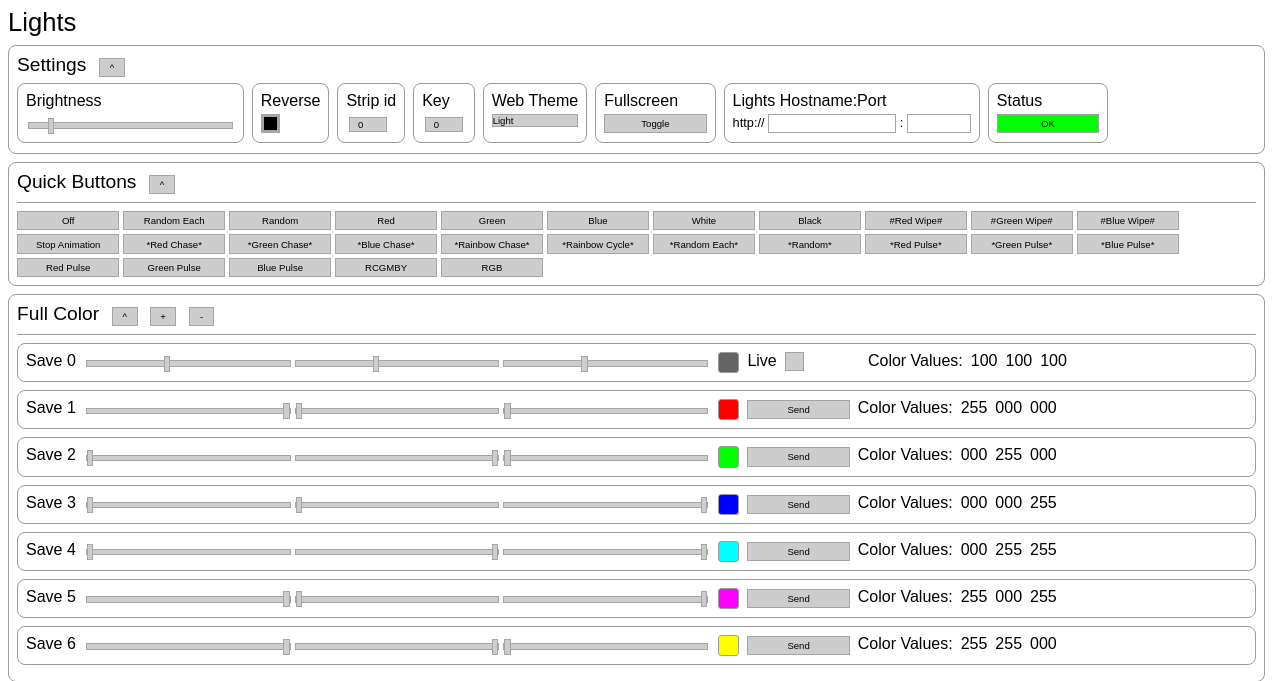
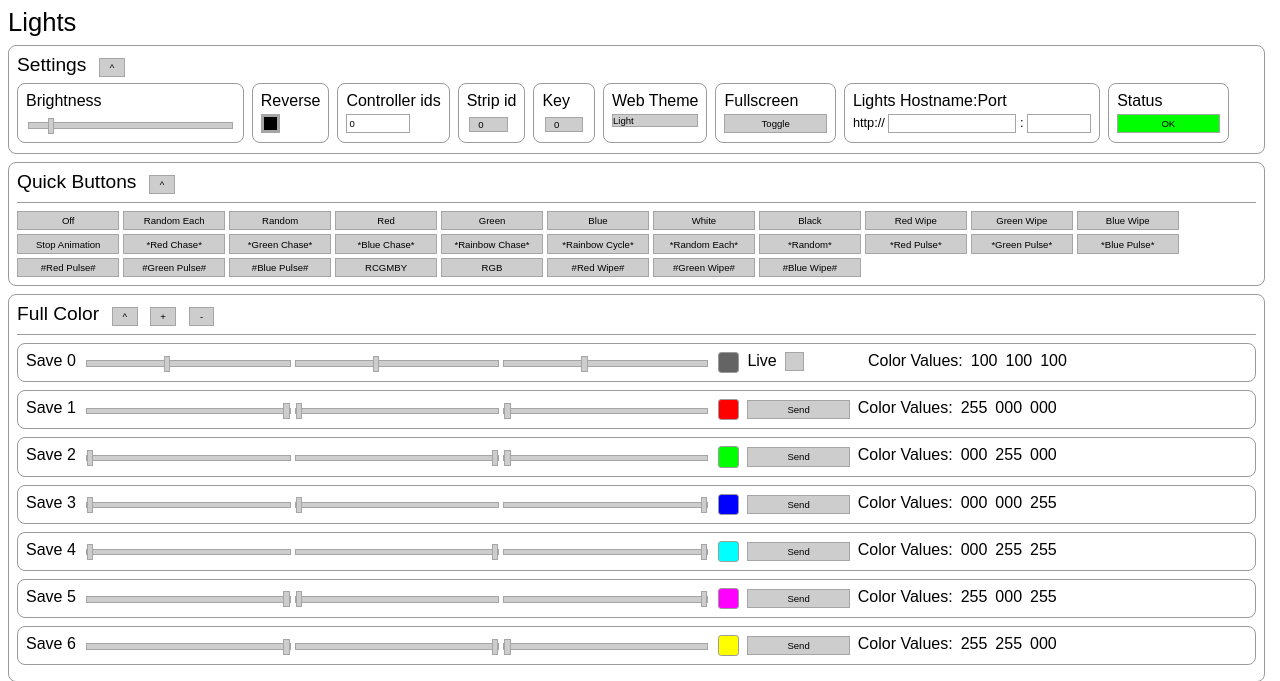
Before and after one commit to kinsaurralde/ws_281x-lights, a Flask app: page / in a window 1280 px wide. Shown: the top 681 px of the page. Run offline with Flask 2, Linux system fonts and the light colour scheme; parts of the project's set-up code (start-up, migrations or seed data) failed here and were passed over.

Commit message:
web page / no arg run bug fixes

```diff
--- a/app.py
+++ b/app.py
@@ -134,46 +134,45 @@ def change_settings(param):
     return create_response({})
 
 
-@app.route('/<key_ids>/run/<function>/<param>')
-def run(key_ids, function, param=None):
+@app.route('/<key_ids>/run/<function>')
+@app.route('/<key_ids>/run/<function>/<args>')
+def run(key_ids, function, args=None):
     try:
         data = split_key_ids(key_ids)
         keys.check_key(data["key"], data["strip_id"])
-        params = param.split(',')
-        params = [int(x) for x in params if x.lstrip('-').isdigit()]
+        if args is not None:
+            args = [int(x) if x.lstrip('-').isdigit() else str(x) for x in args.split(',')]
         mc.stop(data["controller_ids"], int(data["strip_id"]))
         controller_response = mc.run(data["controller_ids"], int(
-            data["strip_id"]), function, params)
+            data["strip_id"]), function, args)
         return create_response(controller_response)
     except Exception as e:
         return exception_handler(e)
 
 
-@app.route('/<key_ids>/thread/<function>/<param>')
-def thread(key_ids, function, param):
+@app.route('/<key_ids>/thread/<function>/<args>')
+def thread(key_ids, function, args):
     try:
         data = split_key_ids(key_ids)
         keys.check_key(data["key"], data["strip_id"])
-        params = param.split(',')
-        params = [int(x) for x in params if x.lstrip('-').isdigit()]
+        args = [int(x) if x.lstrip('-').isdigit() else str(x) for x in args.split(',')]
         controller_response = mc.thread(
-            data["controller_ids"], int(data["strip_id"]), function, params)
+            data["controller_ids"], int(data["strip_id"]), function, args)
         return create_response(controller_response)
     except Exception as e:
         return exception_handler(e)
 
 
-@app.route('/<key_ids>/animate/<function>/<param>')
-@app.route('/<key_ids>/animate/<function>/<param>/<delay>')
-def animate(key_ids, function, param, delay=0):
+@app.route('/<key_ids>/animate/<function>/<args>')
+@app.route('/<key_ids>/animate/<function>/<args>/<delay>')
+def animate(key_ids, function, args, delay=0):
     try:
         data = split_key_ids(key_ids)
         keys.check_key(data["key"], data["strip_id"])
-        params = param.split(',')
-        params = [int(x) for x in params if x.lstrip('-').isdigit()]
+        args = [int(x) if x.lstrip('-').isdigit() else str(x) for x in args.split(',')]
         mc.stop(data["controller_ids"], int(data["strip_id"]))
         controller_response = mc.animate(data["controller_ids"],
-                                         int(data["strip_id"]), function, params, delay)
+                                         int(data["strip_id"]), function, args, delay)
         return create_response(controller_response)
     except Exception as e:
         return exception_handler(e)
--- a/static/main.css
+++ b/static/main.css
@@ -175,6 +175,11 @@ select {
     flex-wrap: wrap;
 }
 
+.section-flex-no-border {
+    display: flex;
+    flex-wrap: wrap;
+}
+
 .section-hidden {
     display: flex;
 }
--- a/static/main.js
+++ b/static/main.js
@@ -18,6 +18,7 @@ class LightStrip {
         this.sender = new Sender();
 
         this.createPixels();
+        this.getInfo();
     }
 
     // Setups
@@ -34,6 +35,24 @@ class LightStrip {
         html.appendSetting(section_flex, "Resend", html.createButton("Send", "individual-pixels-resend", "lights.resendIndividual()"));
         html.appendSetting(section_flex, "Multiple", [html.createInputNumber(0, 60, 0, null, "individual-pixels-multi-start"), html.createInputNumber(0, 60, 29, null, "individual-pixels-multi-end"), html.createButton("Send", "individual-pixels-multi-send", "lights.setMultiple()")], true);
         document.getElementById("individual-pixels-settings").appendChild(section_flex);
+    }
+
+    createControllerSettings(data) {    // for future use
+        // let div  = document.getElementById("settings-controllers-container");
+        // div.innerHTML = "";
+        // for(let i = 0; i < data.length; i++) {
+        //     let title_div = document.createElement("div");
+        //     title_div.innerText = "Controller " + data[i].controller_id;
+        //     let controller_div = document.createElement("div");
+        //     controller_div.className = "section-flex-no-border";
+        //     html.appendSetting(controller_div, "Active", html.createInputCheckBox("Live", "settings-controller-"+i+"active"))
+
+        //     let divider = document.createElement("div");
+        //     divider.className = "divider";
+        //     div.appendChild(divider);
+        //     div.appendChild(title_div);
+        //     div.appendChild(controller_div);
+        // }
     }
 
     // Settings
@@ -75,6 +94,10 @@ class LightStrip {
     updateKey() {
         this.key = document.getElementById("settings-key").value;
         this.updateHost();
+    }
+
+    updateControllers() {
+        this.controllers = document.getElementById("settings-controllers").value;
     }
 
     // Other
@@ -198,9 +221,9 @@ class LightStrip {
         this.send(path, true);
     }
 
-    wipe(r, g, b, dir, wait_ms) {
+    wipe(r, g, b, dir, wait_ms, mode="run") {
         dir *= this.direction;
-        let path = "run/wipe/" + r + "," + g + "," + b + "," + dir + "," + wait_ms;
+        let path = mode + "/wipe/" + r + "," + g + "," + b + "," + dir + "," + wait_ms;
         this.send(path, true);
     }
 
@@ -322,9 +345,9 @@ class LightStrip {
     send(path, send_id_key = true, in_new_window = false) {
         let strip_id_key = "";
         if (send_id_key) {
-            strip_id_key = this.key + ":" + this.controllers + ":" + this.strip_id;
+            strip_id_key = this.key + ":" + this.controllers + ":" + this.strip_id + "/";
         }
-        let send_url = "http://" + this.hostname + ":" + this.port + "/" + strip_id_key + "/" + path;
+        let send_url = "http://" + this.hostname + ":" + this.port + "/" + strip_id_key + path;
         if (in_new_window) {
             window.open(send_url, "_blank");
         } else {
@@ -332,4 +355,24 @@ class LightStrip {
         }
         this.updateLog(path);
     }
+
+    getInfo() { // For future use
+        // let url = "http://" + this.hostname + ":" + this.port + "/info/get";
+        // let request = new XMLHttpRequest();
+        // request.open('GET', url, true);
+        // request.onload = function () {
+        //     console.log("Status code: ", this.status);
+        //     if (this.status >= 200 && this.status < 400) {
+        //         let data = JSON.parse(this.response);
+        //         console.log("Recieved Data:", data);
+        //         lights.createControllerSettings(data);
+        //     } else {
+        //         console.log("There was an error");
+        //     }
+        // };
+        // request.onerror = function () {
+        //     console.log("Connection Error: ", this.status, request);
+        // };
+        // request.send();
+    }
 }
--- a/templates/index.html
+++ b/templates/index.html
@@ -19,11 +19,6 @@
 </head>
 
 <body onload="pageLoad()">
-    <iframe id="send-data-0" class="send-data" src=""></iframe>
-    <iframe id="send-data-1" class="send-data" src=""></iframe>
-    <iframe id="send-data-2" class="send-data" src=""></iframe>
-    <iframe id="send-data-3" class="send-data" src=""></iframe>
-
     <div id="page-title">Lights</div>
 
 
@@ -33,9 +28,9 @@
 
     <div class="section" id="settings">
         <div class="section-title">Settings<input type="button" class="expand-button" value="^" style="width: 2vw;"
-                onclick="expand('settings','flex')"></div>
+                onclick="expand('settings','block')"></div>
         <div class="space-1"></div>
-        <div class="section-hidden" id="settings-expanded">
+        <div class="section-flex-no-border">
             <div class="divider"></div>
             <div class="section-setting">
                 <div class="section-title-secondary">Brightness</div>
@@ -48,6 +43,13 @@
                 <div class="section-title-secondary">Reverse</div>
                 <div class="space-1"></div>
                 <input type="checkbox" checked id="settings-reversed" onclick="lights.settingReversed()">
+            </div>
+            <div class="space-s-1"></div>
+            <div class="section-setting">
+                <div class="section-title-secondary">Controller ids</div>
+                <div class="space-1"></div>
+                <input type="text" value="0" oninput="lights.updateControllers()" class="width-5"
+                    id="settings-controllers">
             </div>
             <div class="space-s-1"></div>
             <div class="section-setting">
@@ -94,10 +96,15 @@
                 <div class="space-1"></div>
                 <input type="button" value="OK" onclick="viewMessages()" id="settings-status">
             </div>
-        </div>
-        <div class="section" id="settings-web-theme-expanded" style="display: none;">
-            <div class="section-title-secondary">Custom Web Theme</div>
-            <div style="display: flex;" id="settings-web-custom-container">
+            <div class="section" id="settings-web-theme-expanded" style="display: none;">
+                <div class="section-title-secondary">Custom Web Theme</div>
+                <div style="display: flex;" id="settings-web-custom-container">
+                </div>
+            </div>
+            <div class="section-hidden" id="settings-expanded" style="width: 100%; display: none">
+                <div id="settings-controllers-container" style="width: 100%;">
+
+                </div>
             </div>
         </div>
     </div>
@@ -116,9 +123,9 @@
             <input type="button" value="Blue" onclick="lights.colorAll(0,0,255)">
             <input type="button" value="White" onclick="lights.colorAll(255,255,255)">
             <input type="button" value="Black" onclick="lights.colorAll(0,0,0)">
-            <input type="button" value="#Red Wipe#" onclick="lights.wipe(255,0,0,-1,40)">
-            <input type="button" value="#Green Wipe#" onclick="lights.wipe(0,255,0,1,20)">
-            <input type="button" value="#Blue Wipe#" onclick="lights.wipe(0,0,255,-1,10)">
+            <input type="button" value="Red Wipe" onclick="lights.wipe(255,0,0,-1,40)">
+            <input type="button" value="Green Wipe" onclick="lights.wipe(0,255,0,1,20)">
+            <input type="button" value="Blue Wipe" onclick="lights.wipe(0,0,255,-1,10)">
             <div class="space-1"></div>
             <input type="button" value="Stop Animation" onclick="lights.stopAnimation()">
             <input type="button" value="*Red Chase*" onclick="lights.chase(255,0,0,50,3,1)">
@@ -132,11 +139,14 @@
             <input type="button" value="*Green Pulse*" onclick="lights.pulse('animate',0,255,0,0,10,4,250)">
             <input type="button" value="*Blue Pulse*" onclick="lights.pulse('animate',0,0,255,1,25,6,500)">
             <div class="space-1"></div>
-            <input type="button" value="Red Pulse" onclick="lights.pulse('thread',255,0,0,0,20,10)">
-            <input type="button" value="Green Pulse" onclick="lights.pulse('thread',0,255,0,0,10,4)">
-            <input type="button" value="Blue Pulse" onclick="lights.pulse('thread',0,0,255,1,25,6)">
+            <input type="button" value="#Red Pulse#" onclick="lights.pulse('thread',255,0,0,0,20,10)">
+            <input type="button" value="#Green Pulse#" onclick="lights.pulse('thread',0,255,0,0,10,4)">
+            <input type="button" value="#Blue Pulse#" onclick="lights.pulse('thread',0,0,255,1,25,6)">
             <input type="button" value="RCGMBY" onclick="preset.run(0)">
             <input type="button" value="RGB" onclick="preset.run(1)">
+            <input type="button" value="#Red Wipe#" onclick="lights.wipe(255,0,0,-1,40,'thread')">
+            <input type="button" value="#Green Wipe#" onclick="lights.wipe(0,255,0,1,20,'thread')">
+            <input type="button" value="#Blue Wipe#" onclick="lights.wipe(0,0,255,-1,10,'thread')">
         </div>
     </div>
 
```
